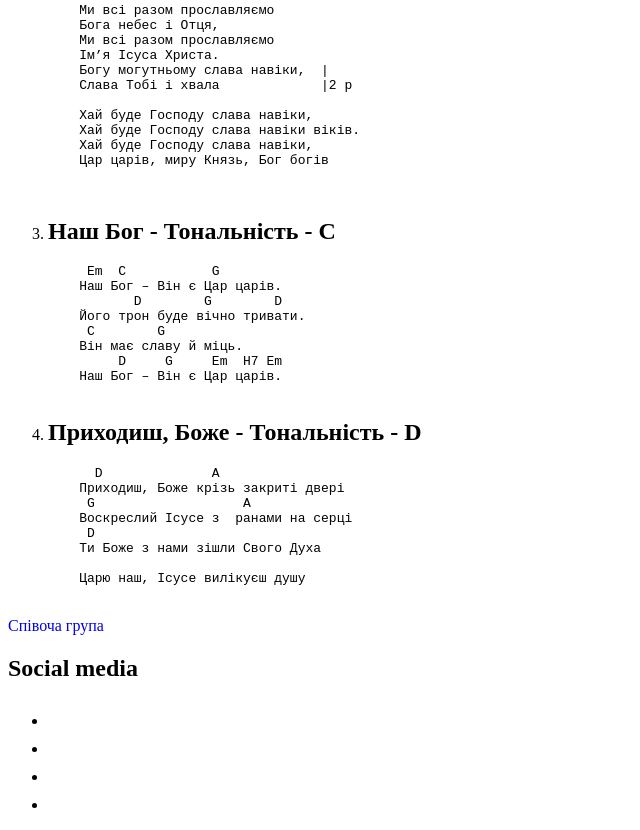
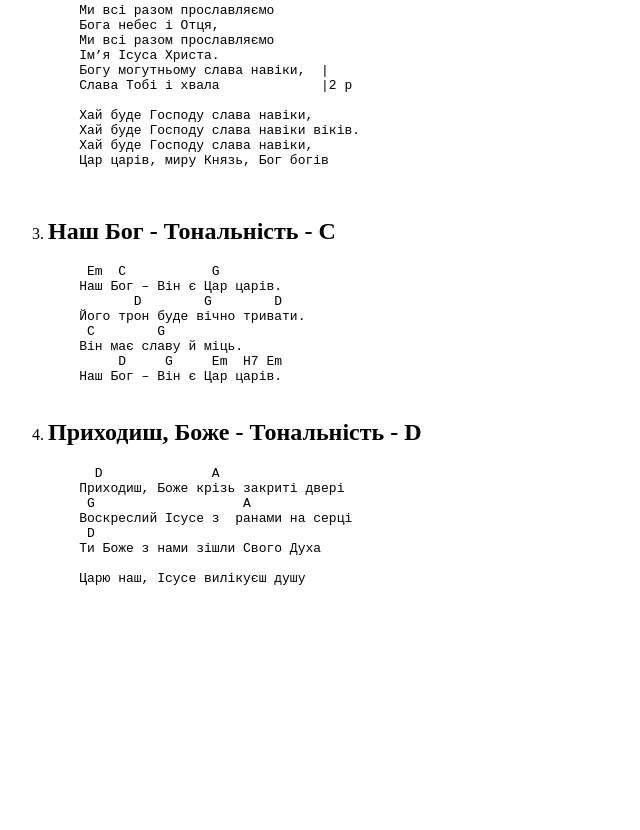
Before and after one commit to mykola21/SongMisericordia, a plain HTML site: page index.html in a window 1280 px wide. Shown: the part 504-1334 px from the top of the page, without its empty margins (0-640 px from the left). After the commit the page ends 1121 px from the top, so only its background shows below. Drawn offline with Linux system fonts and the light colour scheme.

Commit message:
footer del

```diff
--- a/index.html
+++ b/index.html
@@ -97,80 +97,6 @@
         </li>
     </ol>
     </section>
-    <footer>
-        <footer class="footer">
-            <div class="box-footer container">
-                <div class="footer-logo-cont">
-                  <a class="logo-footer" href="index.html">
-                    Співоча група </a>
-                  <p class="footer-text">
-                   </p>
-                </div>
-                <div class="footer-box-contact">
-                  <h2 class="footer-social-title">Social media</h2>
-                  <ul class="footer-contacts-list list">
-                    <li class="footer-contacts-item">
-                      <a
-                        class="footer-contacts-link"
-                        href="https://instagram.com"
-                        rel="noreferrer noopener"
-                        aria-label="Instagram link"
-                        target="_blank"
-                      >
-                        <svg class="footer-contacts-icon" width="24" height="24">
-                          <use href="./images/icons.svg#icon-instagram"></use>
-                        </svg>
-                      </a>
-                    </li>
-                    <li>
-                      <a
-                        class="footer-contacts-link"
-                        href="https://twitter.com"
-                        rel="noreferrer noopener"
-                        aria-label="Twitter link"
-                        target="_blank"
-                      >
-                        <svg class="contacts-icon" width="24" height="24">
-                          <use href="./images/icons.svg#icon-twitter"></use>
-                        </svg>
-                      </a>
-                    </li>
-                    <li>
-                      <a
-                        class="footer-contacts-link"
-                        href="https://facebook.com"
-                        rel="noreferrer noopener"
-                        aria-label="Facebook link"
-                        target="_blank"
-                      >
-                        <svg class="contacts-icon" width="24" height="24">
-                          <use href="./images/icons.svg#icon-facebook"></use>
-                        </svg>
-                      </a>
-                    </li>
-                    <li>
-                      <a
-                        class="footer-contacts-link"
-                        href="https://linkedin.com"
-                        rel="noreferrer noopener"
-                        aria-label="Linkedin link"
-                        target="_blank"
-                      >
-                        <svg class="contacts-icon" width="24" height="24">
-                          <use href="./images/icons.svg#icon-linkedin"></use>
-                        </svg>
-                      </a>
-                    </li>
-                  </ul>
-                </div>
-              </div>
-            </div>
-          </footer>
-
-          <!-- Modal Window -->
-
-
-    </footer>
     <script src="./js/scroll-top.js"></script>
 </body>
 </html>
```
